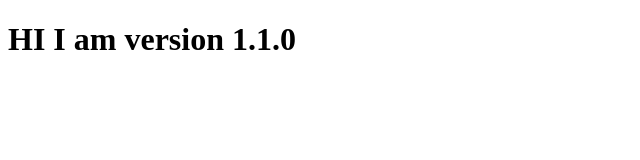
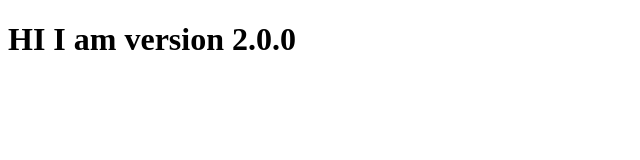
Before and after one commit to piall/electron-app-update, an Electron app: page index.html in a window 1280 px wide. Shown: the full height of the page, 0-640 px from the left. Drawn offline with Linux system fonts and the light colour scheme.

Commit message:
Update to version 2

```diff
--- a/index.html
+++ b/index.html
@@ -8,7 +8,7 @@
     <title>Document</title>
   </head>
   <body>
-    <h1>HI I am version 1.1.0</h1>
+    <h1>HI I am version 2.0.0</h1>
 
     <div id="notification" class="hidden">
       <p id="message"></p>
--- a/package.json
+++ b/package.json
@@ -1,6 +1,6 @@
 {
   "name": "electron",
-  "version": "1.1.0",
+  "version": "2.0.0",
   "description": "",
   "main": "main.js",
   "scripts": {
```
